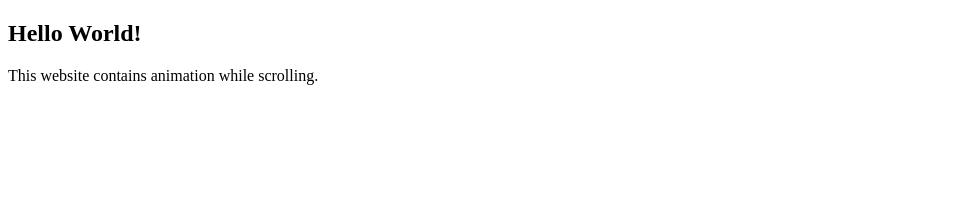
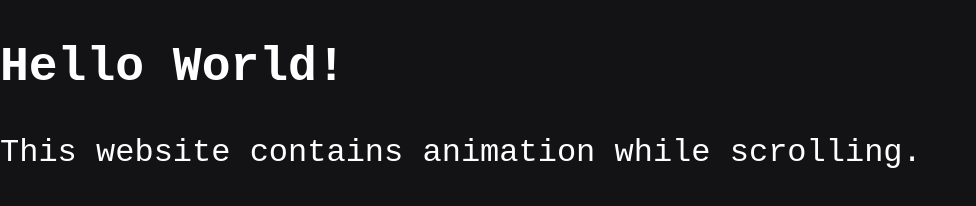
Before and after one commit to shaikrasheed99/scrolling-animation, a plain HTML site: page index.html in a window 1280 px wide. Shown: the whole page, without its empty margins (0-976 px from the left). Drawn offline with Linux system fonts and the light colour scheme.

Commit message:
Add. CSS styles to body

```diff
--- a/index.html
+++ b/index.html
@@ -4,6 +4,7 @@
         <meta charset="UTF-8">
         <meta http-equiv="X-UA-Compatible" content="IE=edge">
         <meta name="viewport" content="width=device-width, initial-scale=1.0">
+        <link rel="stylesheet" href="styles.css">
         <title>Document</title>
     </head>
     <body>
--- /dev/null
+++ b/styles.css
@@ -0,0 +1,8 @@
+body {
+    background-color: #131316;
+    color: #ffffff;
+    font-family: 'Courier New', Courier, monospace;
+    padding: 0;
+    margin: 0;
+    font-size: 2.5vw;
+}
```
